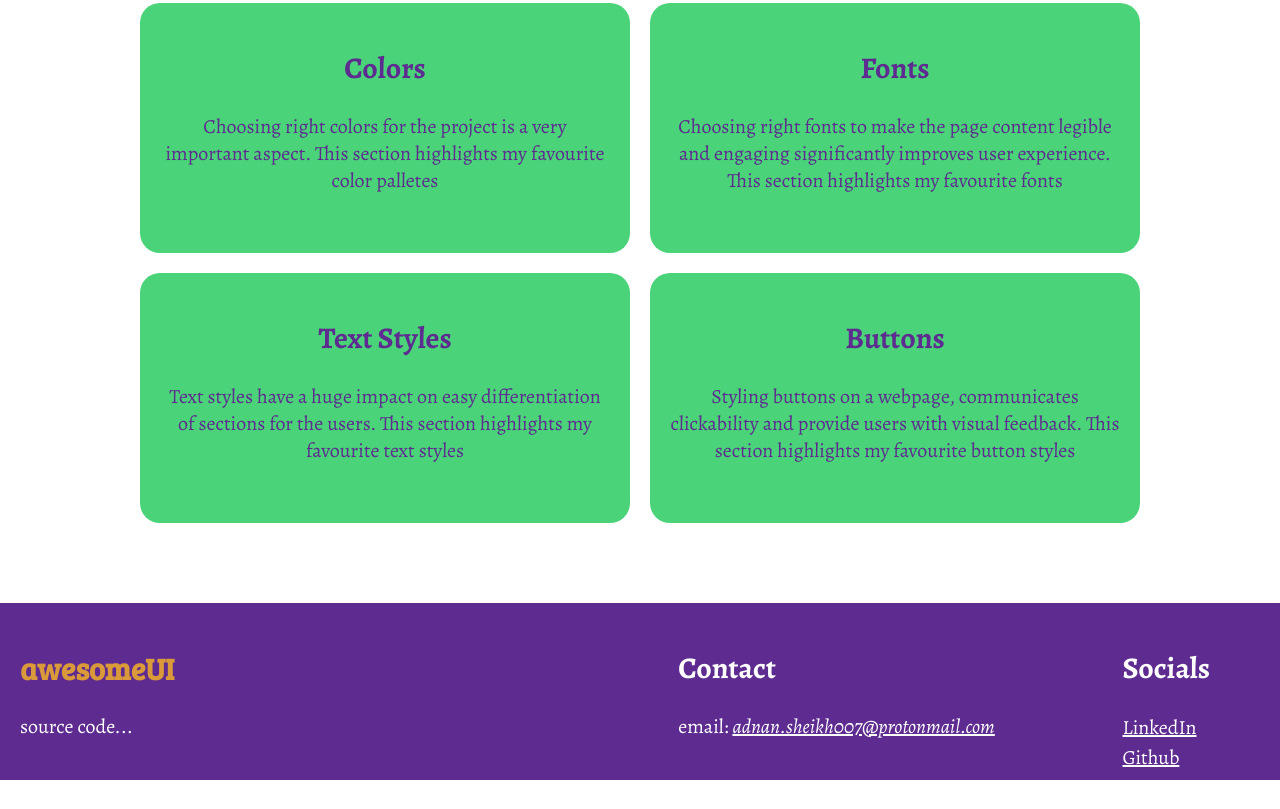
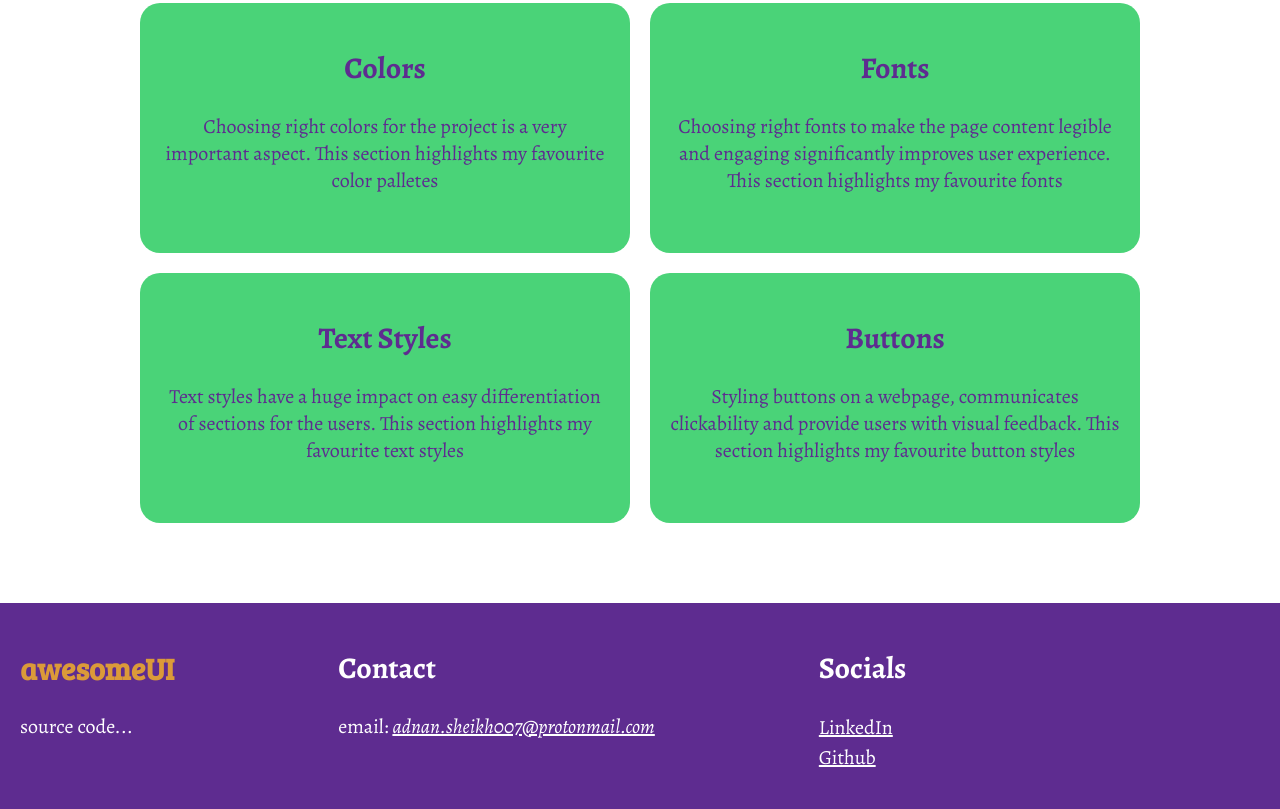
Before and after one commit to adnan-sheikh/website-design-system, a plain HTML site: page index.html in a window 1280 px wide. Shown: the part 693-1502 px from the top of the page. Drawn offline with nearby package versions, Linux system fonts and the light colour scheme.

Commit message:
Update index.css

```diff
--- a/index.css
+++ b/index.css
@@ -140,20 +140,31 @@ footer p {
     color: white;
 }
 
+.center {
+    width: 62.198%;
+    margin: 0 auto;
+}
+
 .column {
     position: relative;
     display: inline-block;
     vertical-align: top;
 }
 
+.source-code {
+    padding-right: 10em;
+}
+
+
 .source-code h2 {
     font-family: 'Bree Serif', serif;
     color:hsla(36, 69%, 54%, 1);
+
 }
 
 .contact {
     font-style: normal;
-    margin-left: 500px;
+    padding-right: 10em;
 }
 
 .contact a {
@@ -165,10 +176,10 @@ footer p {
     text-decoration: none;
 }
 
-.socials {
+/* .socials {
     float: right;
     margin-right: 50px;
-}
+} */
 
 .socials ul {
     list-style: none;
```
